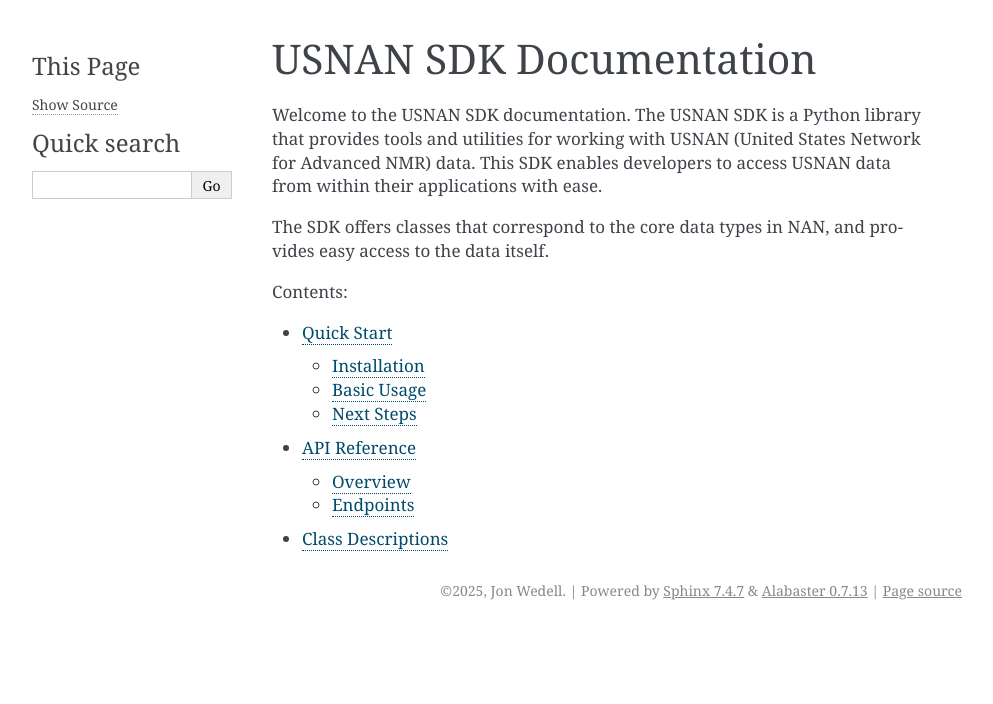
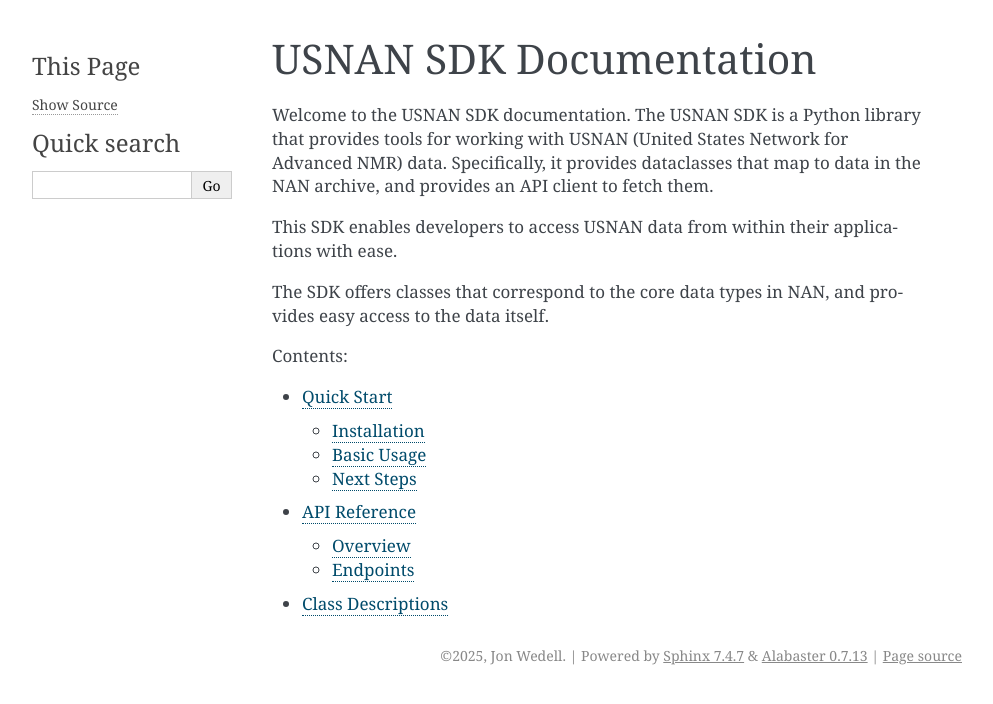
Before and after one commit to NanNMR/PythonSDK, a Sphinx documentation site: the page built from source/index.rst, in a window 1280 px wide. Shown: the top 704 px of the page, without its empty margins (148-1141 px from the left). Built offline with Sphinx 7.4.7, drawn with Linux system fonts in a browser that asks for light colours.

```diff
--- a/source/index.rst
+++ b/source/index.rst
@@ -2,7 +2,10 @@ USNAN SDK Documentation
 =======================
 
 Welcome to the USNAN SDK documentation. The USNAN SDK is a Python library that provides
-tools and utilities for working with USNAN (United States Network for Advanced NMR) data.
+tools for working with USNAN (United States Network for Advanced NMR) data. Specifically,
+it provides dataclasses that map to data in the NAN archive, and provides an API client to
+fetch them.
+
 This SDK enables developers to access USNAN data from within their applications with ease.
 
 The SDK offers classes that correspond to the core data types in NAN, and provides easy
```
Also changed, not shown: source/filters.rst (+4 -3 lines).
